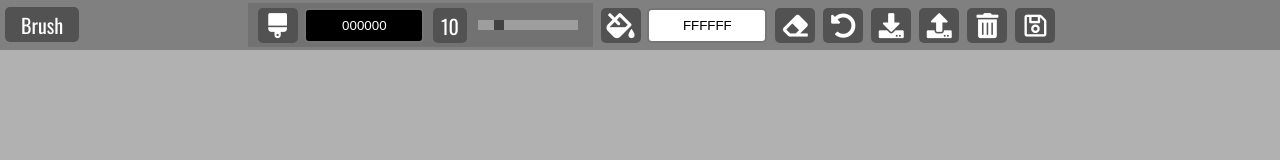
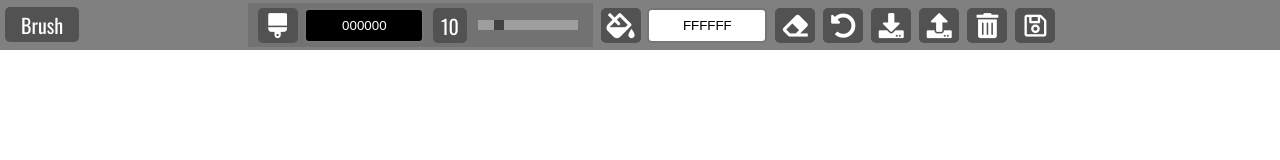
Before and after one commit to Shcoobz/basicJS_paint-clone, a plain HTML site: page index.html in a window 1280 px wide. Drawn offline with nearby package versions, Linux system fonts and the light colour scheme.

Commit message:
canvas setup

```diff
--- a/script.js
+++ b/script.js
@@ -0,0 +1,34 @@
+const activeToolEl = document.getElementById('active-tool');
+const brushColorBtn = document.getElementById('brush-color');
+const brushIcon = document.getElementById('brush');
+const brushSize = document.getElementById('brush-size');
+const brushSlider = document.getElementById('brush-slider');
+const bucketColorBtn = document.getElementById('bucket-color');
+const eraser = document.getElementById('eraser');
+const clearCanvasBtn = document.getElementById('clear-canvas');
+const saveStorageBtn = document.getElementById('save-storage');
+const loadStorageBtn = document.getElementById('load-storage');
+const clearStorageBtn = document.getElementById('clear-storage');
+const downloadBtn = document.getElementById('download');
+const { body } = document;
+
+// Global Variables
+const canvas = document.createElement('canvas');
+canvas.id = 'canvas';
+const context = canvas.getContext('2d');
+
+let currentSize = 10;
+let bucketColor = '#FFFFFF';
+let currentColor = '#000000';
+
+// Create Canvas
+function createCanvas() {
+  canvas.width = window.innerWidth;
+  canvas.height = window.innerHeight - 50;
+  context.fillStyle = bucketColor;
+  context.fillRect(0, 0, canvas.width, canvas.height);
+  body.appendChild(canvas);
+}
+
+// On Load
+createCanvas();
--- a/style.css
+++ b/style.css
@@ -146,7 +146,6 @@ body {
 
 /* Canvas */
 canvas#canvas {
-  background-color: rgb(177, 177, 177);
   position: absolute;
   top: 50px;
   cursor: crosshair;
```
